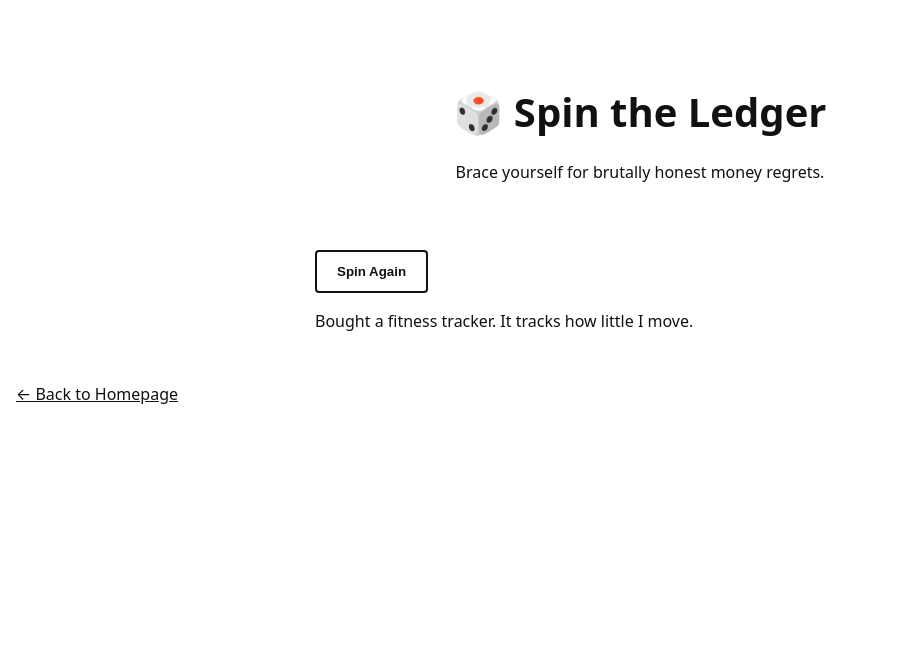
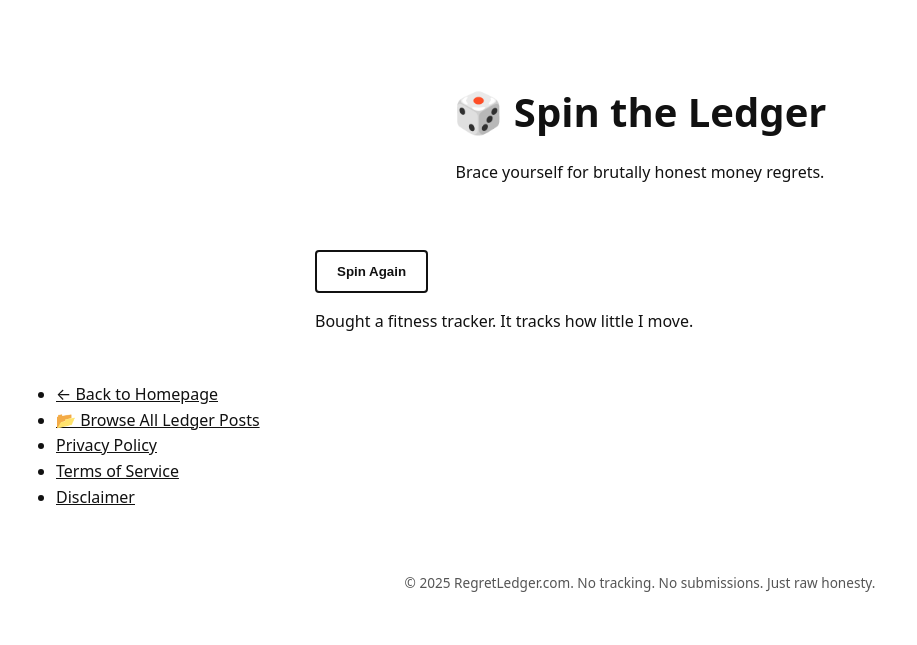
Before and after one commit to BetoWH13/regretledger, a plain HTML site: page ledger/index.html in a window 1280 px wide. Shown: the whole page, without its empty margins (0-917 px from the left). Drawn offline with Linux system fonts and the light colour scheme.

Commit message:
Update index.html

```diff
--- a/ledger/index.html
+++ b/ledger/index.html
@@ -22,8 +22,20 @@
       </div>
     </section>
 
-    <p><a href="/" class="back-link">← Back to Homepage</a></p>
+    <nav class="nav-links">
+      <ul>
+        <li><a href="/" class="back-link">← Back to Homepage</a></li>
+        <li><a href="/ledger/index.html">📂 Browse All Ledger Posts</a></li>
+        <li><a href="/legal/privacy-policy.html">Privacy Policy</a></li>
+        <li><a href="/legal/terms-of-service.html">Terms of Service</a></li>
+        <li><a href="/legal/disclaimer.html">Disclaimer</a></li>
+      </ul>
+    </nav>
   </main>
+
+  <footer>
+    <p>&copy; 2025 RegretLedger.com. No tracking. No submissions. Just raw honesty.</p>
+  </footer>
 
   <script>
     const regrets = [
@@ -48,8 +60,6 @@
     }
 
     button.addEventListener("click", spinRegret);
-
-    // Auto-spin on page load
     spinRegret();
   </script>
 </body>
```
